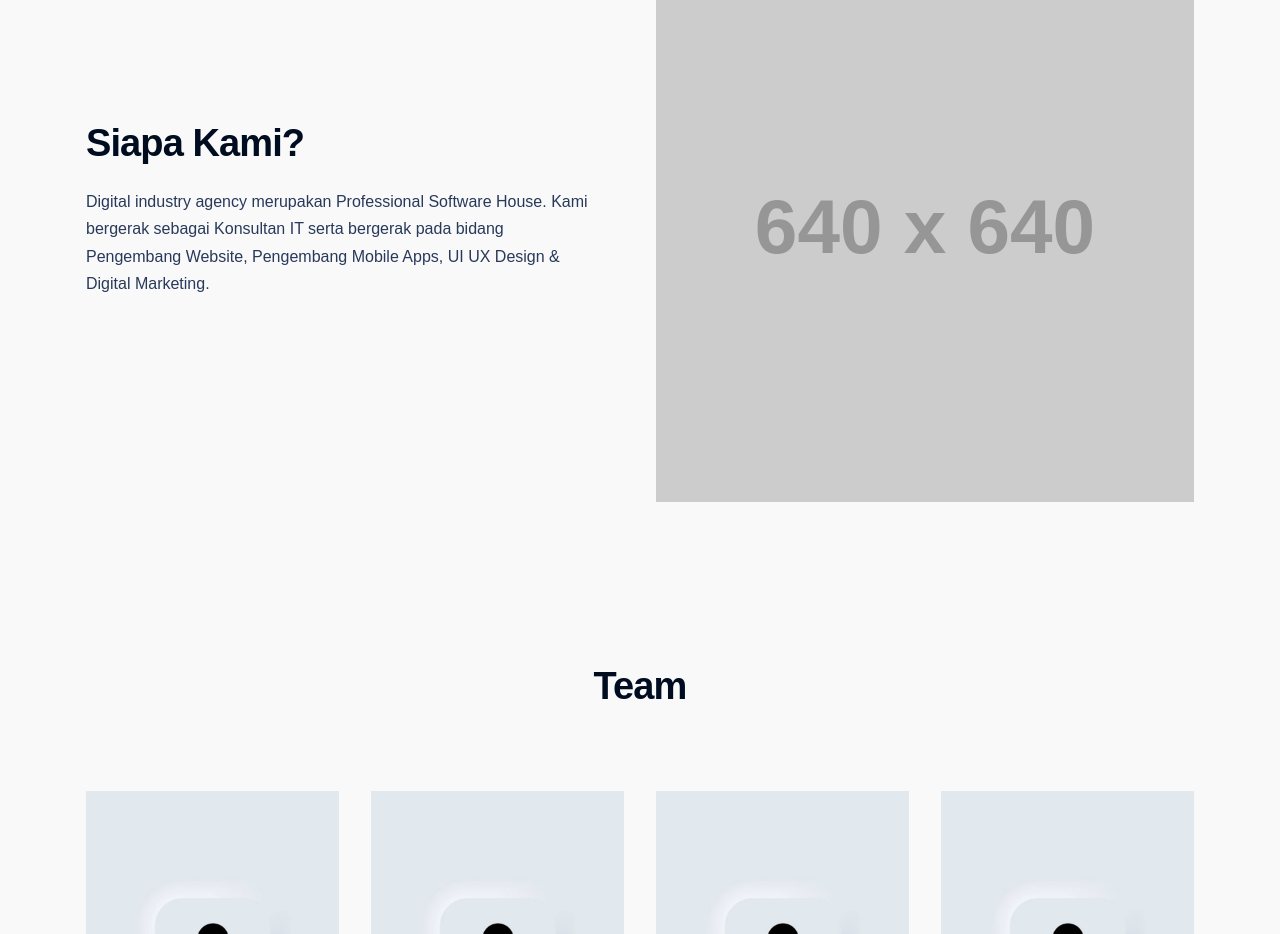
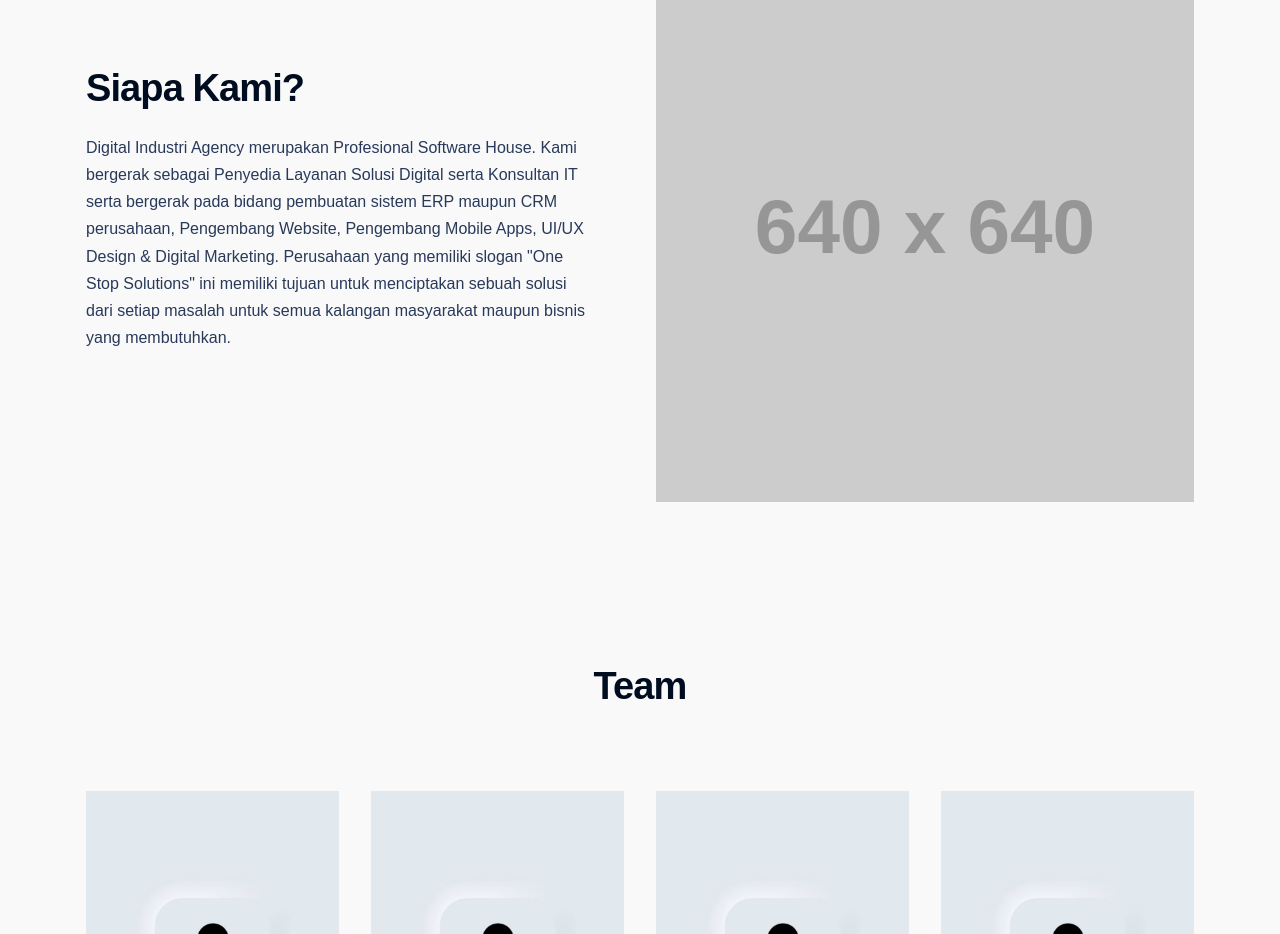
Before and after one commit to DigitalIndustryAgency/CompanyProfile, a website: page src/index.njk in a window 1280 px wide. Shown: the part 1900-2834 px from the top of the page. Drawn offline with nearby package versions, Linux system fonts and the light colour scheme; files that its build step writes are made by us from their sources; placeholder pictures from the web are drawn by us; files whose address does not match are found by name; a web font is replaced by a local one.

Commit message:
✏️ Edit siapa-kami.njk

```diff
--- a/src/components/siapa-kami.njk
+++ b/src/components/siapa-kami.njk
@@ -11,10 +11,11 @@
             <strong>Siapa Kami?</strong>
           </h4>
           <p class="mbr-text mbr-fonts-style display-4">
-                Digital industry agency merupakan Professional Software House.
-                Kami bergerak sebagai Konsultan IT serta bergerak pada bidang
-                Pengembang Website, Pengembang Mobile Apps, UI UX Design &
-                Digital Marketing.
+                Digital Industri Agency merupakan Profesional Software House. Kami bergerak sebagai
+                Penyedia Layanan Solusi Digital serta Konsultan IT serta bergerak pada bidang pembuatan
+                sistem ERP maupun CRM perusahaan, Pengembang Website, Pengembang Mobile Apps, UI/UX Design
+                & Digital Marketing. Perusahaan yang memiliki slogan "One Stop Solutions" ini memiliki tujuan
+                untuk menciptakan sebuah solusi dari setiap masalah untuk semua kalangan masyarakat maupun bisnis yang membutuhkan.
               </p>
         </div>
       </div>
```
